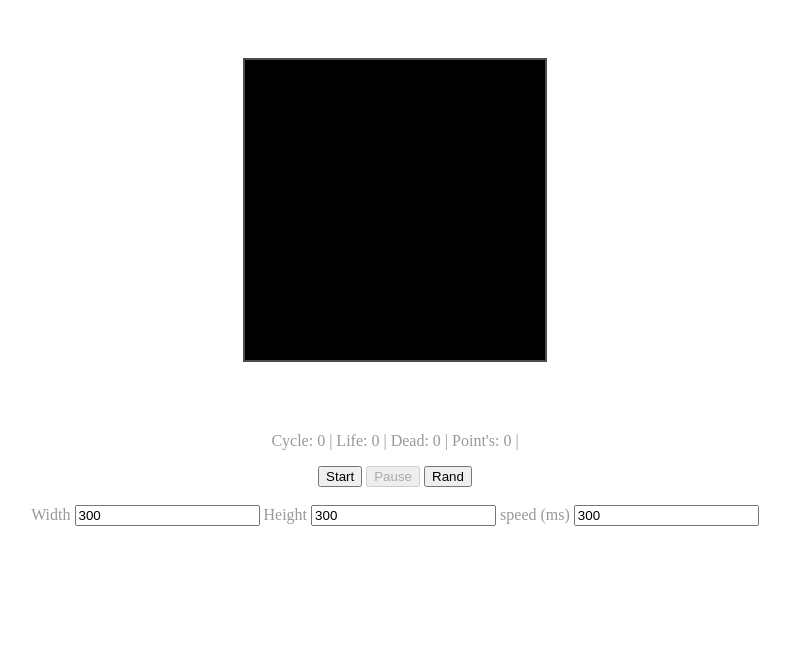
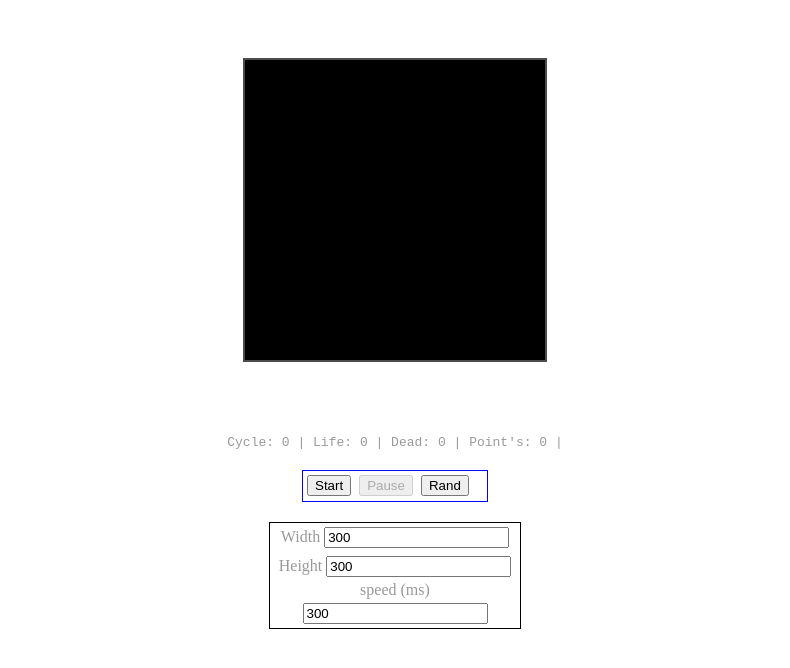
Before and after one commit to Elelion/Fullstack-Development_task-3, a plain HTML site: page index.html in a window 1280 px wide. Shown: the whole page, without its empty margins (245-1035 px from the left). Drawn offline with Linux system fonts and the light colour scheme.

Commit message:
refactoring the code

```diff
--- a/css/styles.css
+++ b/css/styles.css
@@ -13,3 +13,29 @@ body {
                 linear-gradient(90deg, #4C4C4C, transparent 0.5px); /* vertical */
 	background-color: black;
 }
+
+.input-block {
+	border: 1px solid black;
+	width: 250px;
+	height: auto;
+
+	margin-top: 20px;
+	margin-left: auto;
+	margin-right: auto;
+}
+
+.buttons {
+	border: 1px solid blue;
+	width: 184px;
+	height: 30px;
+}
+
+.buttons button {
+	float: left;
+	margin: 4px;
+}
+
+.input-block input {
+	margin-top: 4px;
+	margin-bottom: 4px;
+}
--- a/index.html
+++ b/index.html
@@ -15,8 +15,7 @@
 	<!-- CSS's -->
 	<link rel="stylesheet" href="css/styles.css">
 
-	<!-- func -->
-	<script src="src/scripts.js" defer></script>
+
 </HEAD>
 
 <BODY>
@@ -24,32 +23,44 @@
 	<canvas class="grid-gradient"></canvas> <!-- id="c1"  -->
 
 	<p>
-		Cycle: <span class="count__life">0 | </span> <!-- id="count" -->
+		<code>
+			Cycle: <span class="count__cycle">0 | </span> <!-- id="count" -->
 			Life: <span class="count__life">0 | </span> <!-- id="countLife" -->
 			Dead: <span class="count__dead">0 | </span> <!-- id="countDead" -->
 			Point's: <span class="count__point">0 | </span> <!-- id="countPoint" -->
+		</code>
 	</p>
 
+	<div class="input-block buttons">
 		<button class="start">Start</button> <!-- id="start" -->
 		<button class="pause">Pause</button> <!-- id="pause" -->
 		<button class="random">Rand</button> <!-- id="random" -->
+	</div>
 
-	<br>
-	<br>
 
+	<div class="input-block">
+		<form>
 			<label>
 		        Width <input type="number" class="width" value="300" max="800" step="50">
 		        <!-- id="width" -->
 		    </label>
+		</form>
 
+		<form>
 		    <label>
 		        Height <input type="number" class="height" value="300" max="800" step="50">
 		        <!-- id="height" -->
 		    </label>
+		</form>
 
+		<form>
 		    <label>
 		        speed (ms) <input type="number" class="speed" value="300" max="2000" step="25">
 		        <!-- id="speed" -->
 		    </label>
+		</form>
+	</div>
 </BODY>
 </HTML>
+
+<script src="src/scripts.js" defer></script>
--- a/src/scripts.js
+++ b/src/scripts.js
@@ -16,7 +16,7 @@
 
 var canvas = document.getElementsByClassName('grid-gradient')[0];
 
-var countCycle = document.getElementsByClassName('count__life')[0];
+var countCycle = document.getElementsByClassName('count__cycle')[0];
 var countLife = document.getElementsByClassName('count__life')[0];
 var countDead = document.getElementsByClassName('count__dead')[0];
 var pausePlay = document.getElementsByClassName('pause')[0];
```
Lines whose indentation alone changed are shown as unchanged.
